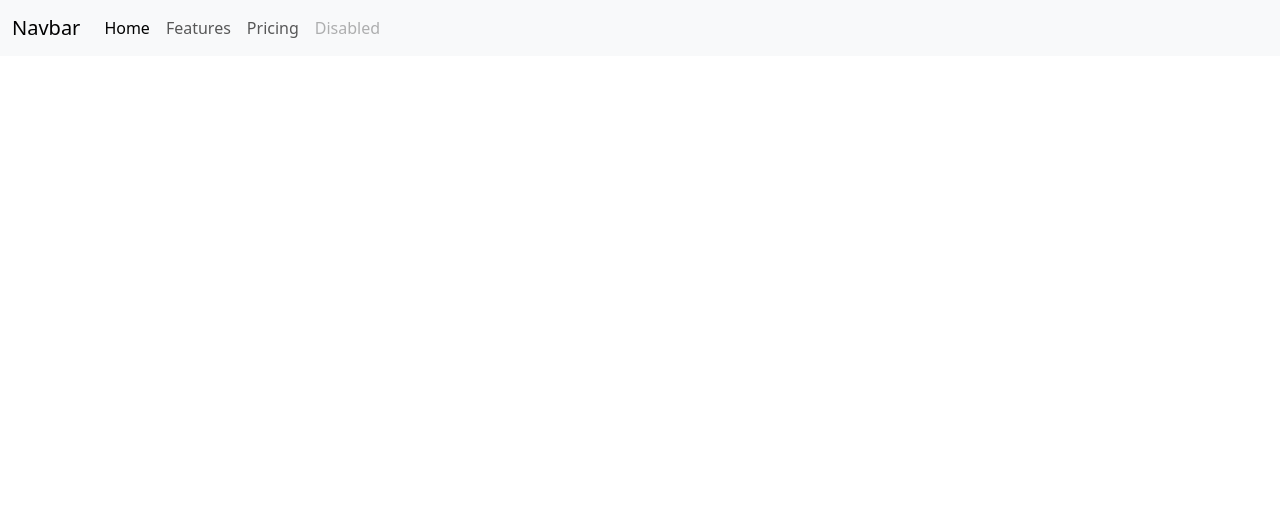
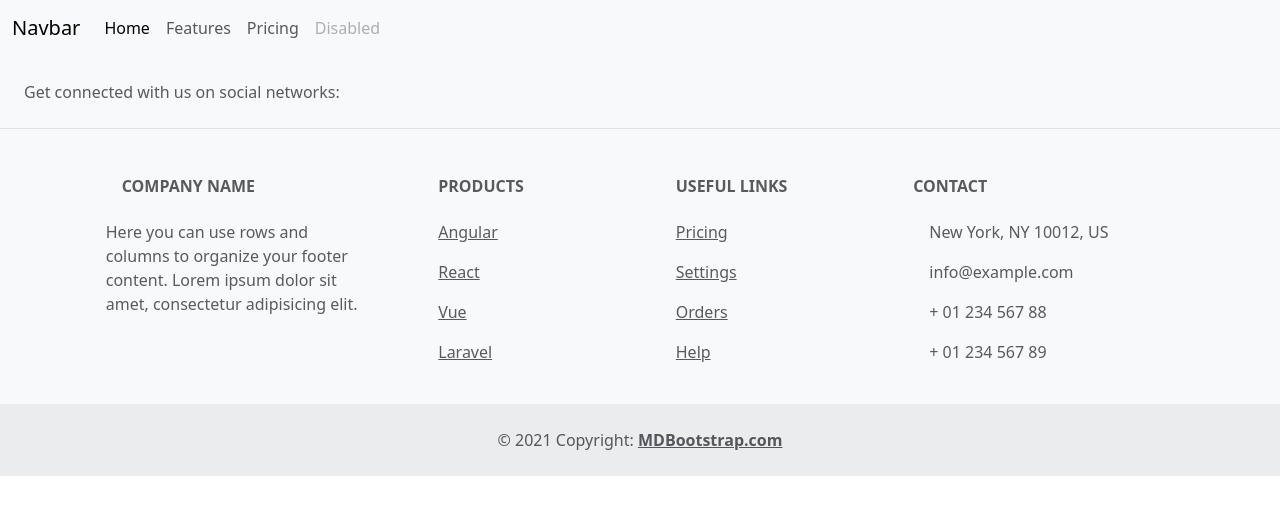
Before and after one commit to Olifrans/javatesteGitHub, a plain HTML site: page index.html in a window 1280 px wide. Drawn offline with nearby package versions, Linux system fonts and the light colour scheme.

Commit message:
feat: Footer

```diff
--- a/index.html
+++ b/index.html
@@ -42,6 +42,128 @@
 
 
 
+<!-- Footer -->
+<footer class="text-center text-lg-start bg-body-tertiary text-muted">
+    <!-- Section: Social media -->
+    <section class="d-flex justify-content-center justify-content-lg-between p-4 border-bottom">
+      <!-- Left -->
+      <div class="me-5 d-none d-lg-block">
+        <span>Get connected with us on social networks:</span>
+      </div>
+      <!-- Left -->
+
+      <!-- Right -->
+      <div>
+        <a href="" class="me-4 text-reset">
+          <i class="fab fa-facebook-f"></i>
+        </a>
+        <a href="" class="me-4 text-reset">
+          <i class="fab fa-twitter"></i>
+        </a>
+        <a href="" class="me-4 text-reset">
+          <i class="fab fa-google"></i>
+        </a>
+        <a href="" class="me-4 text-reset">
+          <i class="fab fa-instagram"></i>
+        </a>
+        <a href="" class="me-4 text-reset">
+          <i class="fab fa-linkedin"></i>
+        </a>
+        <a href="" class="me-4 text-reset">
+          <i class="fab fa-github"></i>
+        </a>
+      </div>
+      <!-- Right -->
+    </section>
+    <!-- Section: Social media -->
+
+    <!-- Section: Links  -->
+    <section class="">
+      <div class="container text-center text-md-start mt-5">
+        <!-- Grid row -->
+        <div class="row mt-3">
+          <!-- Grid column -->
+          <div class="col-md-3 col-lg-4 col-xl-3 mx-auto mb-4">
+            <!-- Content -->
+            <h6 class="text-uppercase fw-bold mb-4">
+              <i class="fas fa-gem me-3"></i>Company name
+            </h6>
+            <p>
+              Here you can use rows and columns to organize your footer content. Lorem ipsum
+              dolor sit amet, consectetur adipisicing elit.
+            </p>
+          </div>
+          <!-- Grid column -->
+
+          <!-- Grid column -->
+          <div class="col-md-2 col-lg-2 col-xl-2 mx-auto mb-4">
+            <!-- Links -->
+            <h6 class="text-uppercase fw-bold mb-4">
+              Products
+            </h6>
+            <p>
+              <a href="#!" class="text-reset">Angular</a>
+            </p>
+            <p>
+              <a href="#!" class="text-reset">React</a>
+            </p>
+            <p>
+              <a href="#!" class="text-reset">Vue</a>
+            </p>
+            <p>
+              <a href="#!" class="text-reset">Laravel</a>
+            </p>
+          </div>
+          <!-- Grid column -->
+
+          <!-- Grid column -->
+          <div class="col-md-3 col-lg-2 col-xl-2 mx-auto mb-4">
+            <!-- Links -->
+            <h6 class="text-uppercase fw-bold mb-4">
+              Useful links
+            </h6>
+            <p>
+              <a href="#!" class="text-reset">Pricing</a>
+            </p>
+            <p>
+              <a href="#!" class="text-reset">Settings</a>
+            </p>
+            <p>
+              <a href="#!" class="text-reset">Orders</a>
+            </p>
+            <p>
+              <a href="#!" class="text-reset">Help</a>
+            </p>
+          </div>
+          <!-- Grid column -->
+
+          <!-- Grid column -->
+          <div class="col-md-4 col-lg-3 col-xl-3 mx-auto mb-md-0 mb-4">
+            <!-- Links -->
+            <h6 class="text-uppercase fw-bold mb-4">Contact</h6>
+            <p><i class="fas fa-home me-3"></i> New York, NY 10012, US</p>
+            <p>
+              <i class="fas fa-envelope me-3"></i>
+              info@example.com
+            </p>
+            <p><i class="fas fa-phone me-3"></i> + 01 234 567 88</p>
+            <p><i class="fas fa-print me-3"></i> + 01 234 567 89</p>
+          </div>
+          <!-- Grid column -->
+        </div>
+        <!-- Grid row -->
+      </div>
+    </section>
+    <!-- Section: Links  -->
+
+    <!-- Copyright -->
+    <div class="text-center p-4" style="background-color: rgba(0, 0, 0, 0.05);">
+      © 2021 Copyright:
+      <a class="text-reset fw-bold" href="https://mdbootstrap.com/">MDBootstrap.com</a>
+    </div>
+    <!-- Copyright -->
+  </footer>
+  <!-- Footer -->
 
 
 
```
